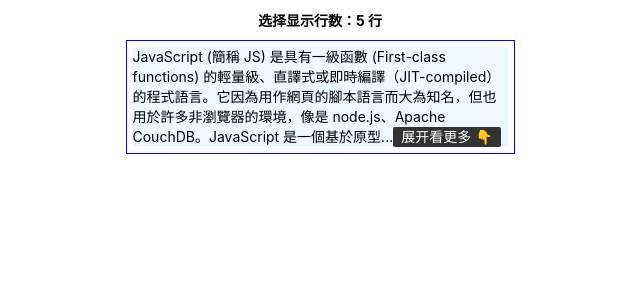
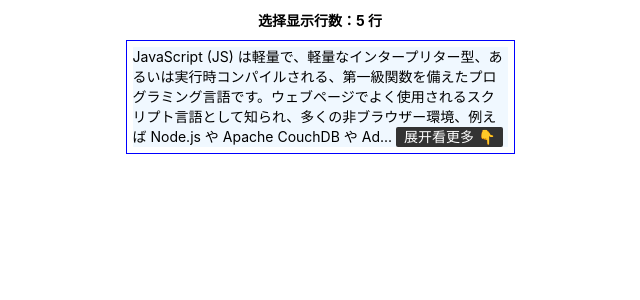
Before and after one commit to sulirc/react-ellipsis, a React (Create React App) app: page / in a window 1280 px wide. Shown: the top 300 px of the page, without its empty margins (320-960 px from the left). Built offline with nearby package versions, Linux system fonts and the light colour scheme.

Commit message:
doc: update readme add gif

```diff
--- a/src/App.js
+++ b/src/App.js
@@ -5,6 +5,7 @@
 const Text = {
   zh: `JavaScript (簡稱 JS) 是具有一級函數 (First-class functions) 的輕量級、直譯式或即時編譯（JIT-compiled）的程式語言。它因為用作網頁的腳本語言而大為知名，但也用於許多非瀏覽器的環境，像是 node.js、Apache CouchDB。JavaScript 是一個基於原型的 (Prototype-based)、多範型的、動態語言，支援物件導向、指令式以及宣告式 (如函數式程式設計) 風格。 閱讀關於 JavaScript 以取得更多資訊。本章節主要說明 JavaScript，不涉及網頁特有項目或主機環境。有關網頁特有的 APIs ，請參考 Web API 和 DOM。JavaScript 所採用的標準是 ECMAScript，自 2012 年起，所有現代的瀏覽器均已全面支援 ECMAScript 5.1。較老舊的瀏覽器最少也會支援 ECMAScript 3。ECMA International 於 2015 年 6 月 17 日發布第六版的 ECMAScript，其正式名稱是 ECMAScript 2015，原先被稱作 ECMAScript 6 或 ES6。從那時起， ECMAScript 標準的發布週期是一年，本文件參考了最新的草稿版本，也就是目前的 ECMAScript 2017。`,
   en: `JavaScript (JS) is a lightweight, interpreted, or just-in-time compiled programming language with first-class functions. While it is most well-known as the scripting language for Web pages, many non-browser environments also use it, such as Node.js, Apache CouchDB and Adobe Acrobat. JavaScript is a prototype-based, multi-paradigm, single-threaded, dynamic language, supporting object-oriented, imperative, and declarative (e.g. functional programming) styles. Read more about JavaScript.This section is dedicated to the JavaScript language itself, and not the parts that are specific to Web pages or other host environments. For information about API specifics to Web pages, please see Web APIs and DOM.`,
+  jp: `JavaScript (JS) は軽量で、軽量なインタープリター型、あるいは実行時コンパイルされる、第一級関数を備えたプログラミング言語です。ウェブページでよく使用されるスクリプト言語として知られ、多くの非ブラウザー環境、例えば Node.js や Apache CouchDB や Adobe Acrobat などでも使用されています。JavaScript は プロトタイプベース で、シングルスレッドで、動的型付けを持ち、そしてオブジェクト指向、命令形、宣言的 (例えば関数プログラミング) といったスタイルをサポートするマルチパラダイムのスクリプト言語です。詳しくは JavaScript についてをお読みください。この章では JavaScript 言語自体について、すなわちウェブページや他のホスト環境に限定されないコアの部分に限定して解説しています。ウェブページ特有の API 群の情報を得たい場合は Web API と DOM を参照してください。`
 };
 
 const defaultLines = "m";
@@ -32,6 +33,7 @@
           lines={LINES[defaultLines]}
           onElliResult={handleOnElliResult}
           lineHeight="20px"
+          ellipsisChar="... "
           ellipsisMore={(
             <div className="my-more-action">展开看更多 👇</div>
           )}
@@ -39,7 +41,7 @@
             <div className="my-less-action">收起来更美 👏</div>
           )}
           >
-          {Text.zh}
+          {Text.jp}
         </TextEllipsis>
       </div>
     </>
```
Also changed, not shown: images/elli-intro.gif (added), 1 other file (tests, documents, lock files or other folders).
